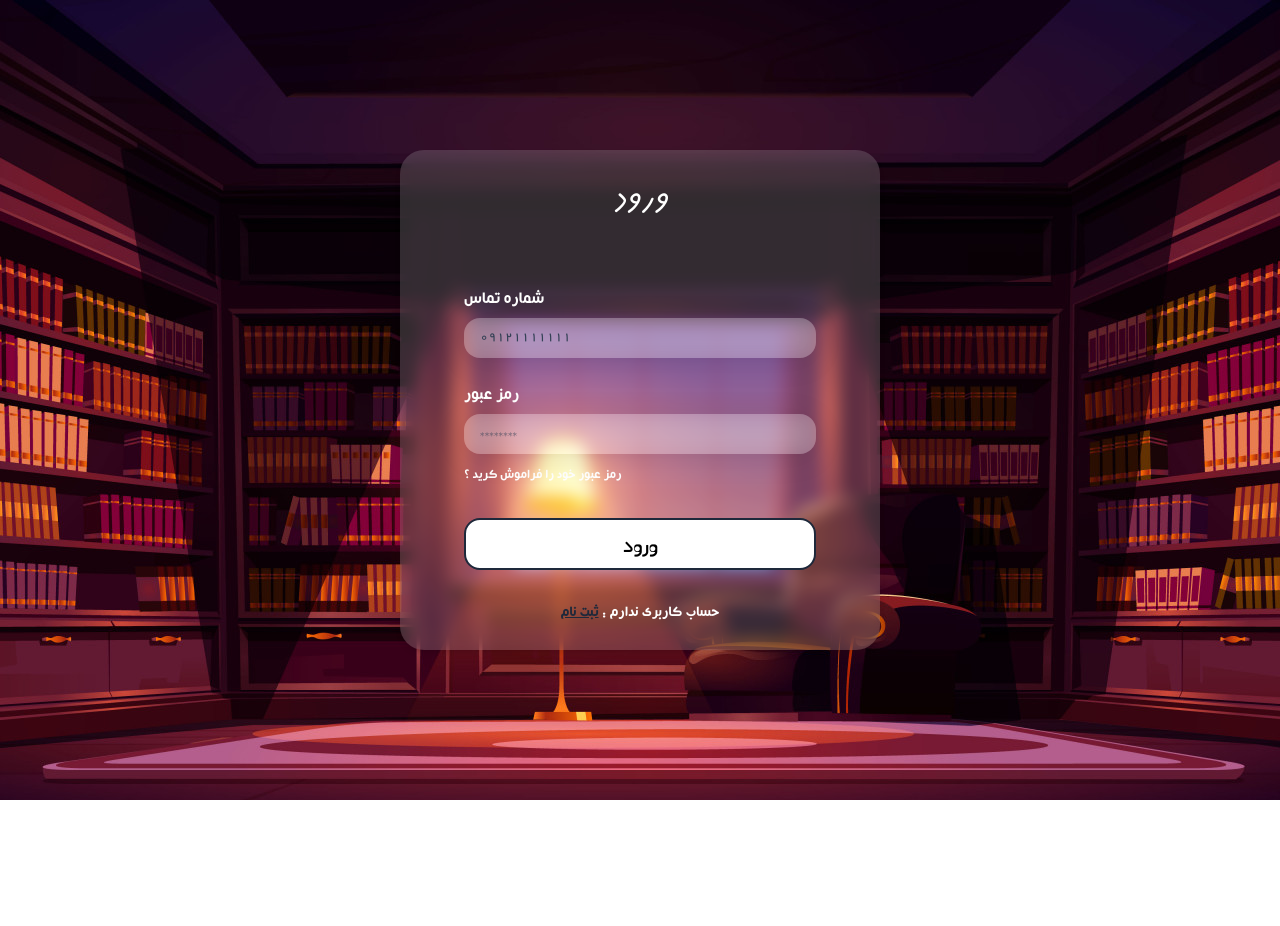
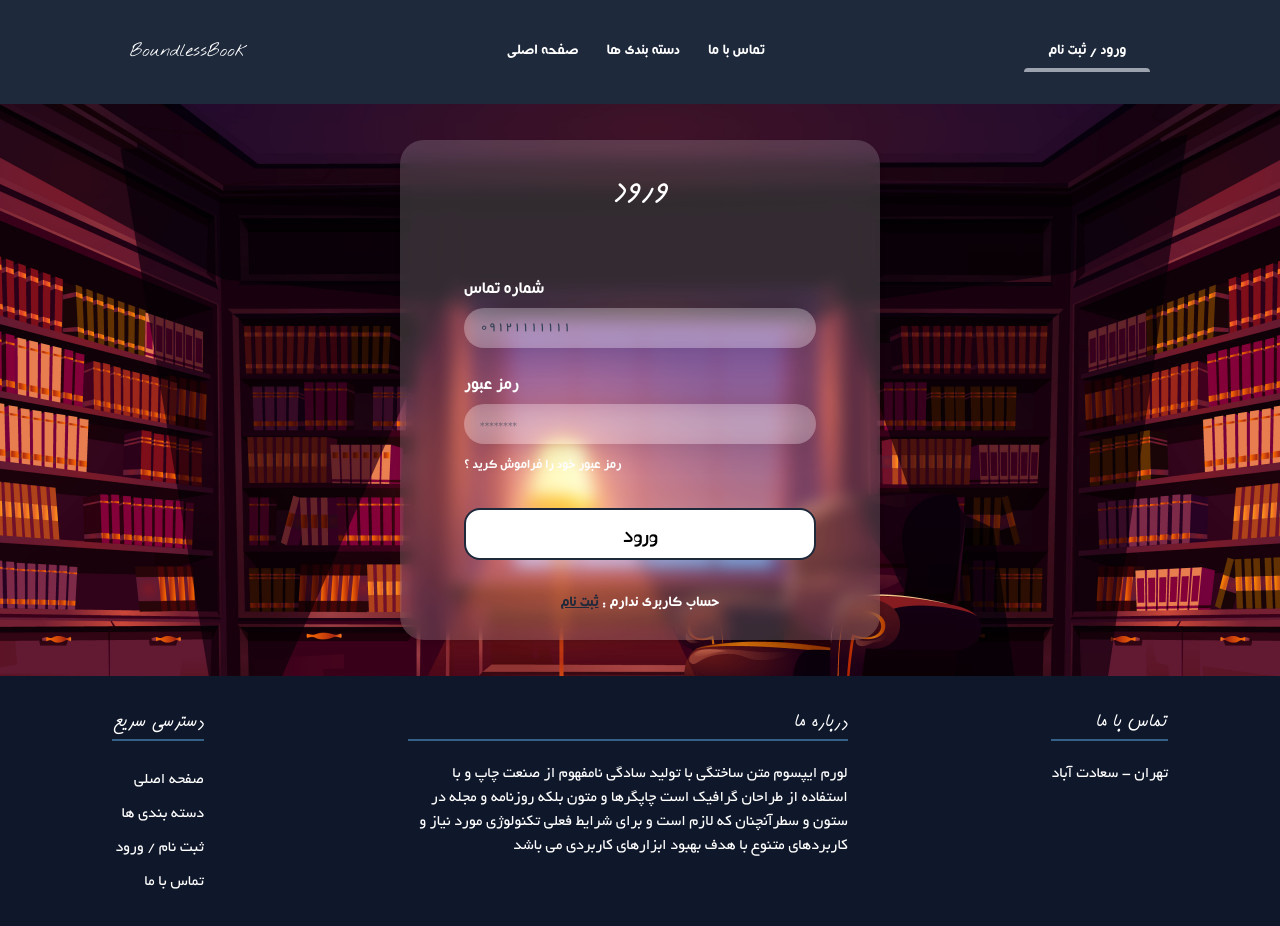
Before and after one commit to amirgh82/Book-Store, a React app: page /login in a window 1280 px wide. Before the commit the page ends 800 px from the top, so only its background shows below. Built offline with nearby package versions, Linux system fonts and the light colour scheme; the HTML template or start-up script is replaced by a standard one.

Commit message:
Add navbar and footer for Login anf Register page

```diff
--- a/src/components/Footer/Footer.jsx
+++ b/src/components/Footer/Footer.jsx
@@ -3,7 +3,7 @@ import './Footer.css'
 import { Link } from 'react-router-dom'
 export default function Footer () {
   return (
-    <footer className='footer mt-11 bg-slate-900 w-full text-white'>
+    <footer className='footer bg-slate-900 w-full text-white'>
       <div className='container flex justify-between flex-wrap text-right py-7'>
         <div className='footer-access'>
           <h6 className='footer-title mb-5'>دسترسی سریع</h6>
--- a/src/components/Form/FormConstractor/FormConstractor.jsx
+++ b/src/components/Form/FormConstractor/FormConstractor.jsx
@@ -2,7 +2,7 @@ import React from 'react'
 import './FormConstractor.css'
 export default function FormConstractor ({ children, title }) {
   return (
-    <div className='form-container w-[480px] h-fit py-6 absolute inset-0 m-auto bg-[#ffffff2b] rounded-3xl shadow-md backdrop-blur overflow-hidden flex justify-center items-center flex-col max-[600px]:w-3/4'>
+    <div className='form-container w-[480px] h-fit py-6 mx-auto my-9 bg-[#ffffff2b] rounded-3xl shadow-md backdrop-blur overflow-hidden flex justify-center items-center flex-col max-[600px]:w-3/4'>
       <h2 className='text-white text-5xl'>{title}</h2>
       {children}
     </div>
--- a/src/components/Form/Input/Input.css
+++ b/src/components/Form/Input/Input.css
@@ -9,7 +9,7 @@ input[type='number']::-webkit-outer-spin-button {
 
 .input-container input {
   background: rgba(255, 255, 255, 0.22);
-  border-radius: 16px;
+  border-radius: 24px;
   box-shadow: 0 4px 30px rgba(0, 0, 0, 0.1);
   backdrop-filter: blur(9.7px);
   -webkit-backdrop-filter: blur(9.7px);
--- a/src/pages/Login/Login.jsx
+++ b/src/pages/Login/Login.jsx
@@ -4,9 +4,12 @@ import Input from '../../components/Form/Input/Input'
 import Button from '../../components/Form/Button/Button'
 import { Link } from 'react-router-dom'
 import FormConstractor from '../../components/Form/FormConstractor/FormConstractor'
+import Navbar from '../../components/Navbar/Navbar'
+import Footer from '../../components/Footer/Footer'
 export default function Login () {
   return (
-    <div className="login-page bg-[url('/src/assets/images/interior_night.jpg')] bg-center bg-cover w-full h-screen overflow-hidden">
+    <div className="login-page bg-[url('/src/assets/images/interior_night.jpg')] bg-center bg-cover w-full h-screen ">
+      <Navbar />
       <FormConstractor title='ورود'>
         <form className='form flex flex-col justify-around w-full px-16 mt-10 max-[600px]:px-8 max-[600px]:mt-1'>
           <Input
@@ -33,6 +36,7 @@ export default function Login () {
           </Link>
         </span>
       </FormConstractor>
+      <Footer />
     </div>
   )
 }
--- a/src/pages/Register/Register.jsx
+++ b/src/pages/Register/Register.jsx
@@ -4,9 +4,12 @@ import FormConstractor from '../../components/Form/FormConstractor/FormConstract
 import Input from '../../components/Form/Input/Input'
 import { Link } from 'react-router-dom'
 import Button from '../../components/Form/Button/Button'
+import Navbar from '../../components/Navbar/Navbar'
+import Footer from '../../components/Footer/Footer'
 export default function Register () {
   return (
-    <div className="register-page bg-[url('/src/assets/images/bookcas.jpg')] bg-center bg-cover w-full h-screen overflow-hidden">
+    <div className="register-page bg-[url('/src/assets/images/bookcas.jpg')] bg-center bg-cover w-full h-screen">
+      <Navbar />
       <FormConstractor title='ثبت نام'>
         <form className='form flex flex-col justify-around w-full px-16 mt-10 max-[600px]:px-8 max-[600px]:mt-1'>
           <Input
@@ -36,6 +39,7 @@ export default function Register () {
           </Link>
         </span>
       </FormConstractor>
+      <Footer/>
     </div>
   )
 }
```
